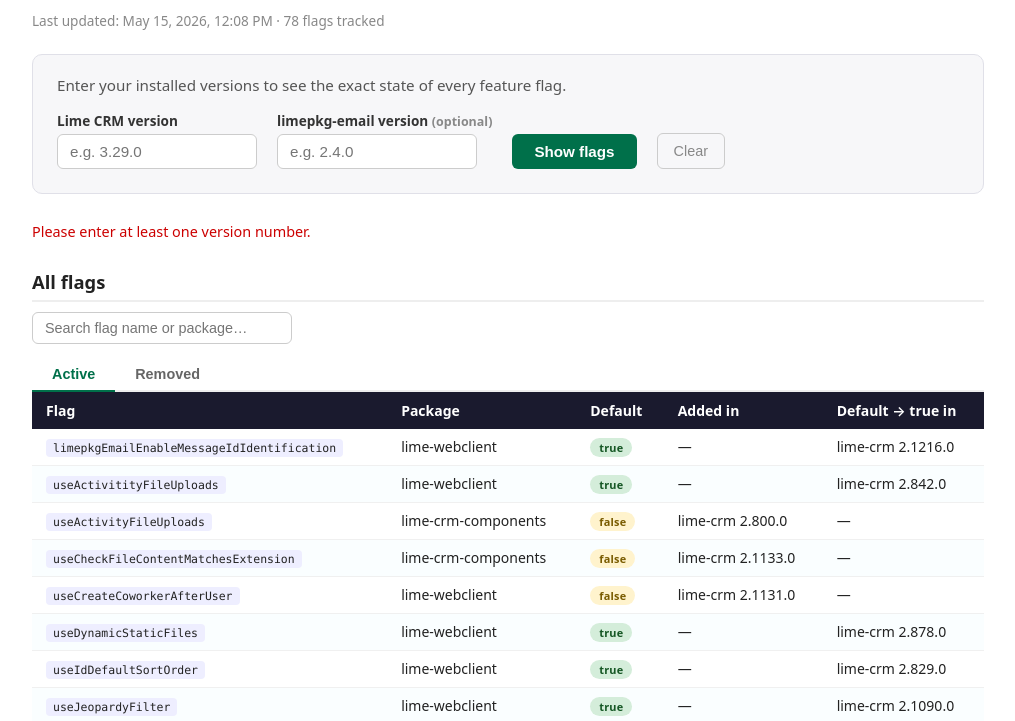
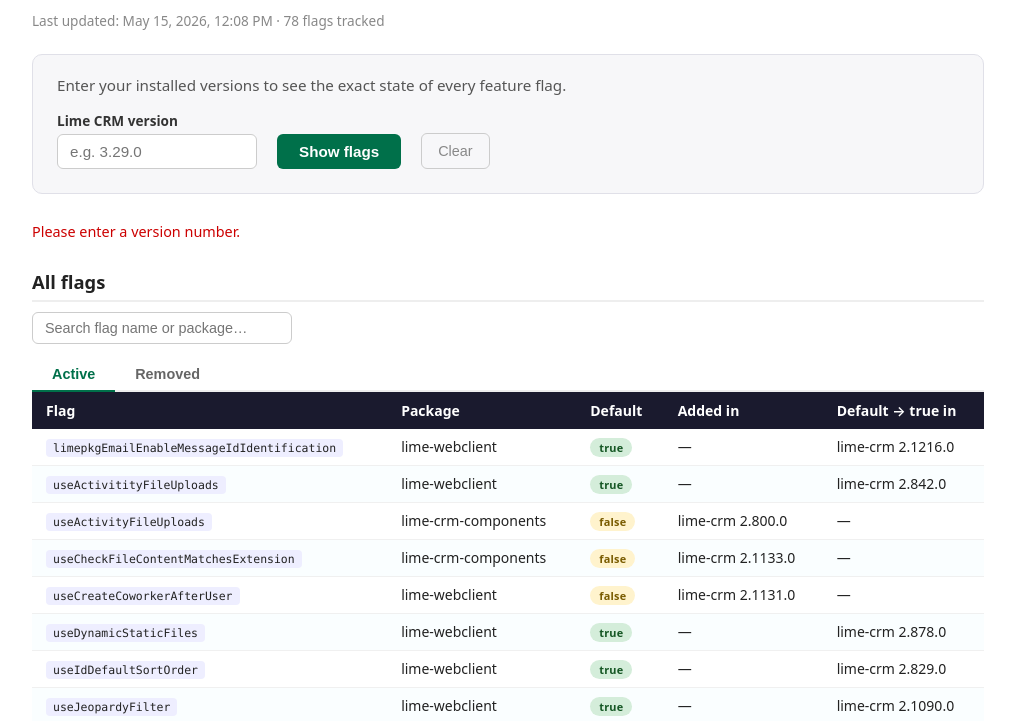
Before and after one commit to Lundalogik/lime-feature-flags-registry, a plain HTML site: page index.html in a window 1280 px wide. Both pictures are taken after a click on the button "Show flags". Shown: the part 78-799 px from the top of the page, without its empty margins (132-1147 px from the left). Drawn offline with Linux system fonts and the light colour scheme.

Commit message:
chore: remove limepkg-email source, simplify UI to single version input

```diff
--- a/index.html
+++ b/index.html
@@ -162,10 +162,6 @@
       <label for="lime-crm-ver">Lime CRM version</label>
       <input type="text" id="lime-crm-ver" placeholder="e.g. 3.29.0" autocomplete="off">
     </div>
-    <div class="input-group">
-      <label for="email-ver">limepkg-email version <small>(optional)</small></label>
-      <input type="text" id="email-ver" placeholder="e.g. 2.4.0" autocomplete="off">
-    </div>
     <button class="btn" onclick="lookup()">Show flags</button>
     <button class="btn-clear" onclick="clearResults()">Clear</button>
   </div>
@@ -257,11 +253,10 @@
     if (!registry) return;
 
     const limeCrmVer = document.getElementById('lime-crm-ver').value.trim();
-    const emailVer   = document.getElementById('email-ver').value.trim();
 
-    if (!limeCrmVer && !emailVer) {
+    if (!limeCrmVer) {
       document.getElementById('results').innerHTML =
-        '<p style="color:#c00;font-size:.9rem">Please enter at least one version number.</p>';
+        '<p style="color:#c00;font-size:.9rem">Please enter a version number.</p>';
       return;
     }
 
@@ -306,7 +301,6 @@
   function clearResults() {
     document.getElementById('results').innerHTML = '';
     document.getElementById('lime-crm-ver').value = '';
-    document.getElementById('email-ver').value = '';
   }
 
   // ── Table builder ──────────────────────────────────────────────────────────
@@ -422,7 +416,7 @@
   }
 
   // ── Keyboard shortcut (Enter triggers lookup) ──────────────────────────────
-  ['lime-crm-ver', 'email-ver'].forEach(id => {
+  ['lime-crm-ver'].forEach(id => {
     document.getElementById(id).addEventListener('keydown', e => {
       if (e.key === 'Enter') lookup();
     });
```
Also changed, not shown: 1 other file.
